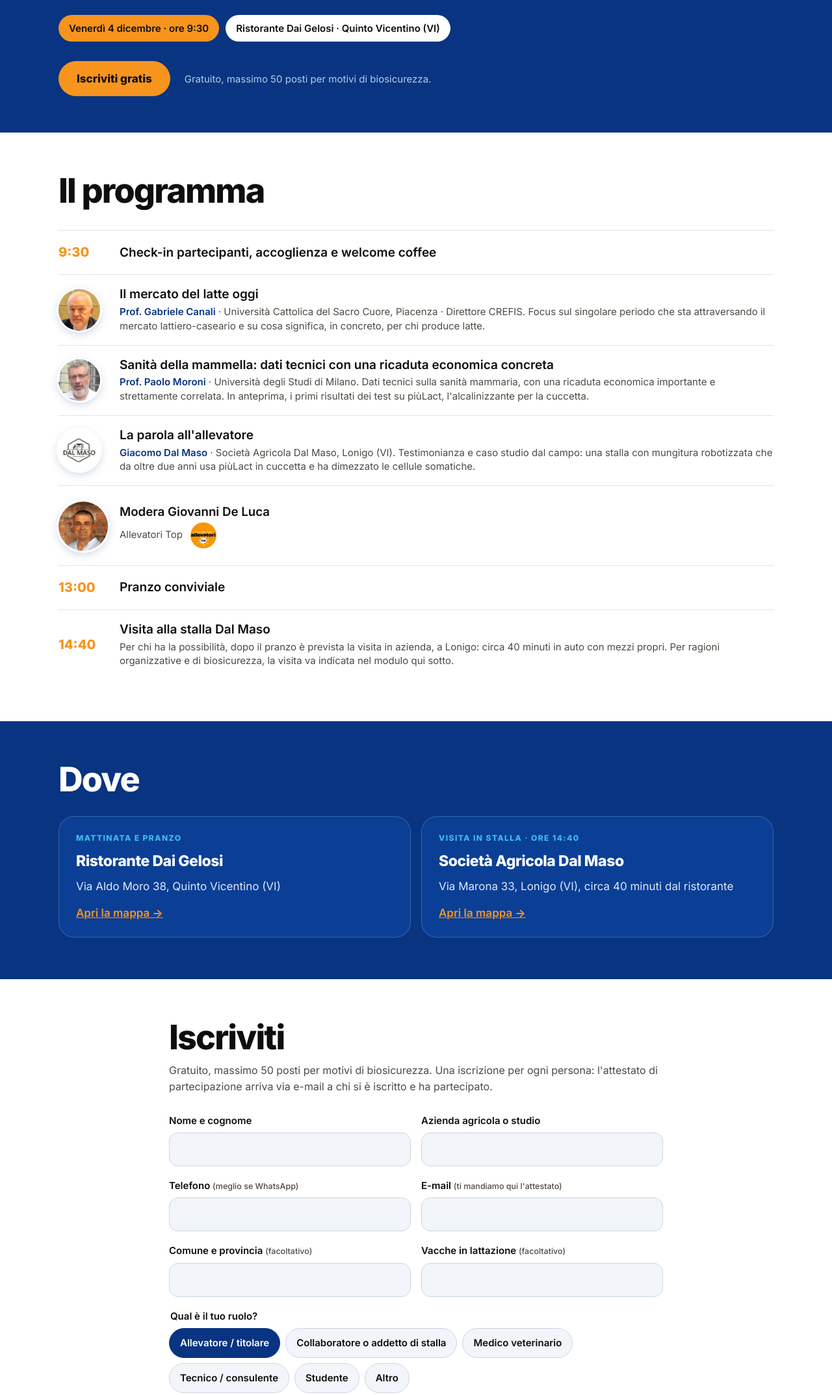
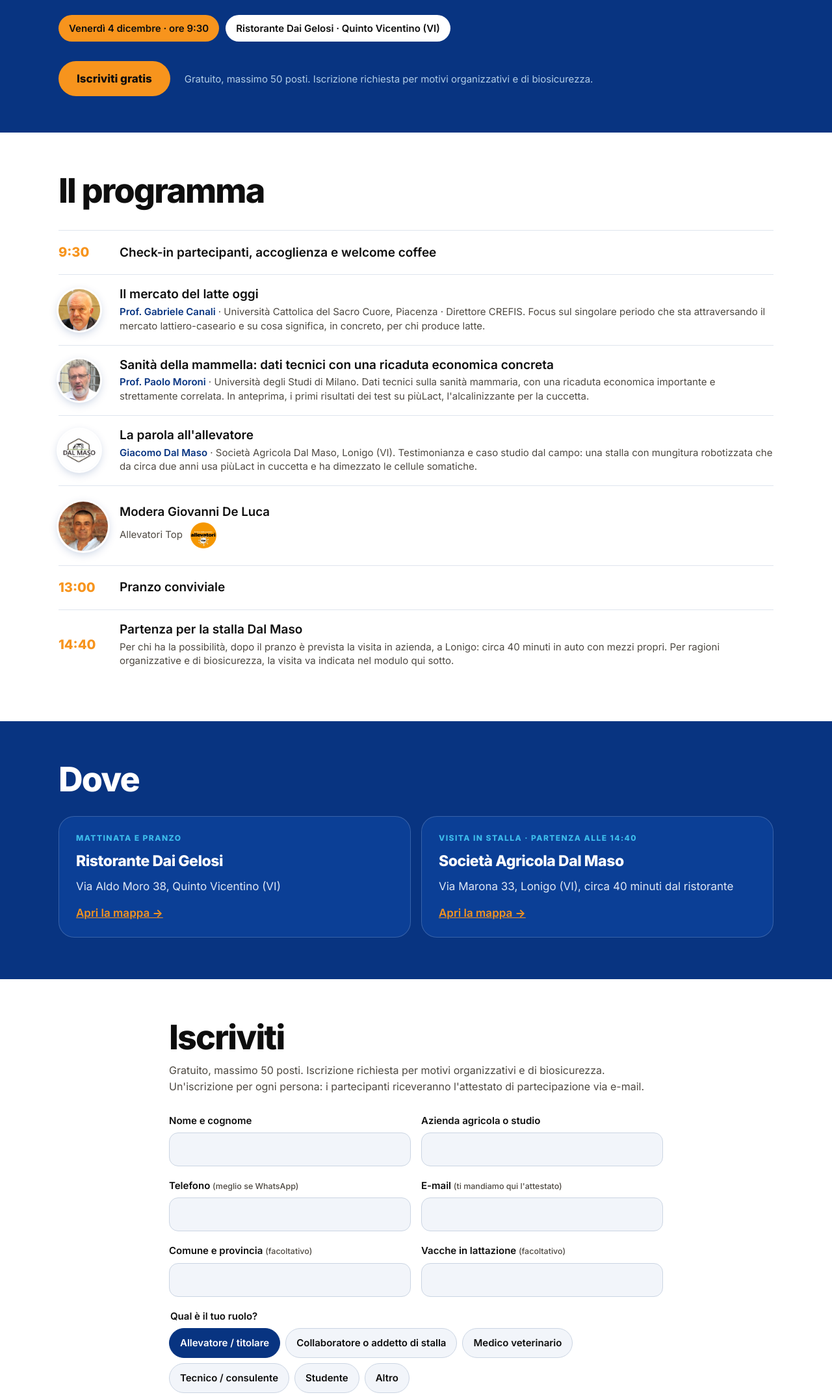
Before and after one commit to profarmer-it/eventi, a plain HTML site: page mammella/index.html in a window 1280 px wide. Shown: the part 1043-3190 px from the top of the page at 65% size. Drawn offline with Linux system fonts and the light colour scheme; no server answers.

Commit message:
Mattinata del 4/12: 14:40 è la partenza per la stalla, «da circa due anni», testi dell'iscrizione allineati alla locandina
Co-Authored-By: Claude Opus 5.5 <noreply@anthropic.com>

```diff
--- a/mammella/index.html
+++ b/mammella/index.html
@@ -148,7 +148,7 @@ footer .ic{width:20px;height:20px;flex:none}
     </div>
     <div class="azioni">
       <a class="bottone" href="#iscriviti">Iscriviti gratis</a>
-      <span class="posti" id="posti">Gratuito, massimo 50 posti per motivi di biosicurezza.</span>
+      <span class="posti" id="posti">Gratuito, massimo 50 posti. Iscrizione richiesta per motivi organizzativi e di biosicurezza.</span>
     </div>
   </div>
 </header>
@@ -160,10 +160,10 @@ footer .ic{width:20px;height:20px;flex:none}
       <li><span class="ora">9:30</span><div><b>Check-in partecipanti, accoglienza e welcome coffee</b></div></li>
       <li><img class="volto" src="canali.jpg" alt="Prof. Gabriele Canali" width="320" height="320"><div><b>Il mercato del latte oggi</b><small><span class="chi">Prof. Gabriele Canali</span> · Università Cattolica del Sacro Cuore, Piacenza · Direttore CREFIS. Focus sul singolare periodo che sta attraversando il mercato lattiero-caseario e su cosa significa, in concreto, per chi produce latte.</small></div></li>
       <li><img class="volto" src="moroni.jpg" alt="Prof. Paolo Moroni" width="320" height="320"><div><b>Sanità della mammella: dati tecnici con una ricaduta economica concreta</b><small><span class="chi">Prof. Paolo Moroni</span> · Università degli Studi di Milano. Dati tecnici sulla sanità mammaria, con una ricaduta economica importante e strettamente correlata. In anteprima, i primi risultati dei test su piùLact, l'alcalinizzante per la cuccetta.</small></div></li>
-      <li><img class="volto" src="dalmaso.jpg" alt="Società Agricola Dal Maso" width="320" height="320"><div><b>La parola all'allevatore</b><small><span class="chi">Giacomo Dal Maso</span> · Società Agricola Dal Maso, Lonigo (VI). Testimonianza e caso studio dal campo: una stalla con mungitura robotizzata che da oltre due anni usa piùLact in cuccetta e ha dimezzato le cellule somatiche.</small></div></li>
+      <li><img class="volto" src="dalmaso.jpg" alt="Società Agricola Dal Maso" width="320" height="320"><div><b>La parola all'allevatore</b><small><span class="chi">Giacomo Dal Maso</span> · Società Agricola Dal Maso, Lonigo (VI). Testimonianza e caso studio dal campo: una stalla con mungitura robotizzata che da circa due anni usa piùLact in cuccetta e ha dimezzato le cellule somatiche.</small></div></li>
       <li class="modera"><img class="volto" src="deluca.jpg" alt="Giovanni De Luca" width="320" height="320"><div><b>Modera Giovanni De Luca</b><small>Allevatori Top <img class="at" src="allevatoritop.png" alt="Allevatori Top" width="240" height="240"></small></div></li>
       <li><span class="ora">13:00</span><div><b>Pranzo conviviale</b></div></li>
-      <li><span class="ora">14:40</span><div><b>Visita alla stalla Dal Maso</b><small>Per chi ha la possibilità, dopo il pranzo è prevista la visita in azienda, a Lonigo: circa 40 minuti in auto con mezzi propri. Per ragioni organizzative e di biosicurezza, la visita va indicata nel modulo qui sotto.</small></div></li>
+      <li><span class="ora">14:40</span><div><b>Partenza per la stalla Dal Maso</b><small>Per chi ha la possibilità, dopo il pranzo è prevista la visita in azienda, a Lonigo: circa 40 minuti in auto con mezzi propri. Per ragioni organizzative e di biosicurezza, la visita va indicata nel modulo qui sotto.</small></div></li>
     </ol>
   </div>
 </section>
@@ -173,7 +173,7 @@ footer .ic{width:20px;height:20px;flex:none}
     <h2>Dove</h2>
     <div class="due">
       <div class="scheda"><div class="tag">Mattinata e pranzo</div><h3>Ristorante Dai Gelosi</h3><p>Via Aldo Moro 38, Quinto Vicentino (VI)</p><a href="https://www.google.com/maps/search/?api=1&amp;query=Ristorante%20Dai%20Gelosi%2C%20via%20Aldo%20Moro%2038%2C%20Quinto%20Vicentino%20VI" target="_blank" rel="noopener">Apri la mappa →</a></div>
-      <div class="scheda"><div class="tag">Visita in stalla · ore 14:40</div><h3>Società Agricola Dal Maso</h3><p>Via Marona 33, Lonigo (VI), circa 40 minuti dal ristorante</p><a href="https://maps.google.com/?q=45.404060,11.395239" target="_blank" rel="noopener">Apri la mappa →</a></div>
+      <div class="scheda"><div class="tag">Visita in stalla · partenza alle 14:40</div><h3>Società Agricola Dal Maso</h3><p>Via Marona 33, Lonigo (VI), circa 40 minuti dal ristorante</p><a href="https://maps.google.com/?q=45.404060,11.395239" target="_blank" rel="noopener">Apri la mappa →</a></div>
     </div>
   </div>
 </section>
@@ -181,7 +181,7 @@ footer .ic{width:20px;height:20px;flex:none}
 <section class="modulo chiara" id="iscriviti">
   <div class="contenitore">
     <h2>Iscriviti</h2>
-    <p class="nota" style="font-size:16px;margin-top:12px">Gratuito, massimo 50 posti per motivi di biosicurezza. Una iscrizione per ogni persona: l'attestato di partecipazione arriva via e-mail a chi si è iscritto e ha partecipato.</p>
+    <p class="nota" style="font-size:16px;margin-top:12px">Gratuito, massimo 50 posti. Iscrizione richiesta per motivi organizzativi e di biosicurezza. Un'iscrizione per ogni persona: i partecipanti riceveranno l'attestato di partecipazione via e-mail.</p>
     <form id="modulo" novalidate>
       <div class="due-campi">
         <div class="campo"><label for="nome">Nome e cognome</label><input id="nome" name="nome" type="text" autocomplete="name" required maxlength="120"></div>
@@ -204,7 +204,7 @@ footer .ic{width:20px;height:20px;flex:none}
         <label class="scelta"><input type="radio" name="pranzo" value="no"><span>No, solo la mattinata</span></label>
       </div></fieldset>
       <div class="campo" id="campo-allergie"><label for="allergie">Allergie o intolleranze alimentari <small>(facoltativo)</small></label><input id="allergie" name="allergie" type="text" maxlength="300"></div>
-      <fieldset class="gruppo"><legend>Vieni alla visita in stalla Dal Maso? <small>(ore 14:40, Lonigo, con mezzi propri)</small></legend><div class="scelte">
+      <fieldset class="gruppo"><legend>Vieni alla visita in stalla Dal Maso? <small>(partenza dal ristorante alle 14:40, con mezzi propri)</small></legend><div class="scelte">
         <label class="scelta"><input type="radio" name="visita" value="si"><span>Sì, vengo</span></label>
         <label class="scelta"><input type="radio" name="visita" value="no" checked><span>No</span></label>
         <label class="scelta"><input type="radio" name="visita" value="forse"><span>Non lo so ancora</span></label>
@@ -282,7 +282,7 @@ footer .ic{width:20px;height:20px;flex:none}
         modulo.querySelectorAll('input,button').forEach(function (x) { x.disabled = true; });
         invia.textContent = 'Fatto';
         if (r.lista_attesa) mostra('attesa', 'Grazie! I 50 posti sono già presi: sei in lista d’attesa. Se si libera un posto ti scriviamo subito.');
-        else mostra('ok', 'Grazie, sei iscritto! ' + (r.email ? 'Ti abbiamo mandato il riepilogo via e-mail (guarda anche nella posta indesiderata).' : 'Ti scriviamo noi con il riepilogo.'));
+        else mostra('ok', 'Grazie, iscrizione ricevuta! ' + (r.email ? 'Ti abbiamo mandato il riepilogo via e-mail (guarda anche nella posta indesiderata).' : 'Ti scriviamo noi con il riepilogo.'));
       })
       .catch(function () { invia.disabled = false; invia.textContent = 'Iscrivimi'; mostra('no', 'Non riesco a collegarmi: controlla la rete e riprova.'); });
   });
```
